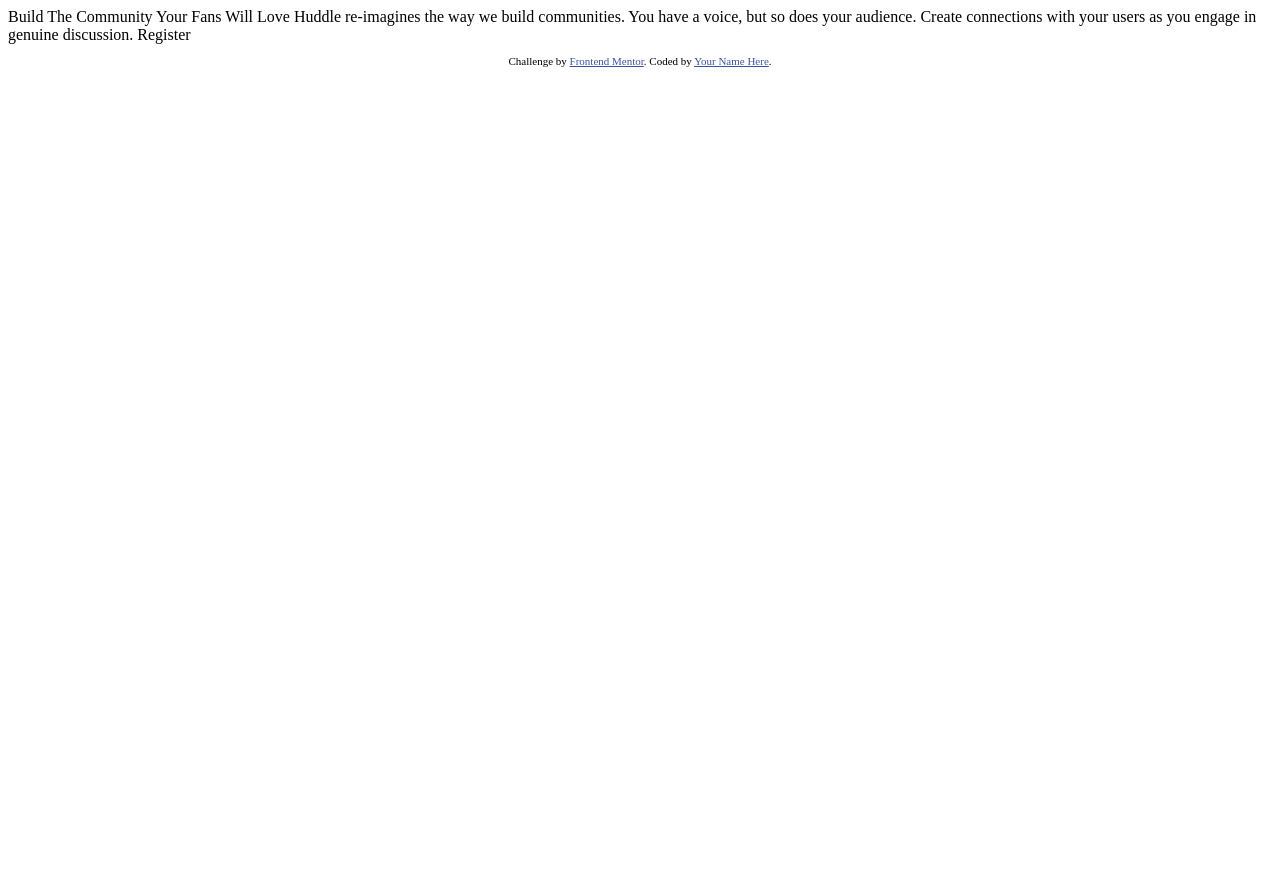
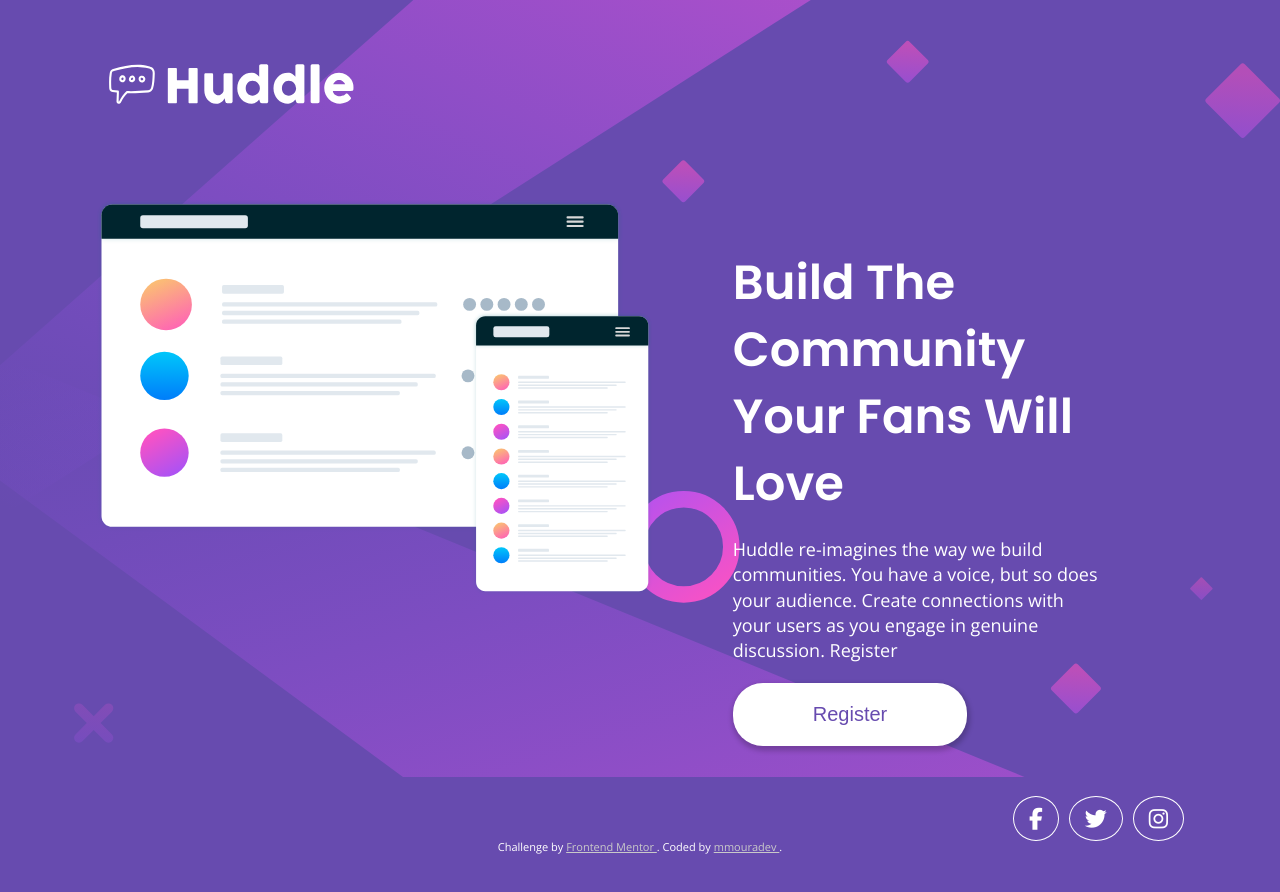
Before and after one commit to mmouradev/huddle-landing-page, a plain HTML site: page index.html in a window 1280 px wide. Before the commit the page ends 800 px from the top, so only its background shows below. Drawn offline with nearby package versions, Linux system fonts and the light colour scheme.

Commit message:
Finalized challenge

```diff
--- /dev/null
+++ b/css/reset.css
@@ -0,0 +1,129 @@
+/* http://meyerweb.com/eric/tools/css/reset/
+   v2.0 | 20110126
+   License: none (public domain)
+*/
+
+html,
+body,
+div,
+span,
+applet,
+object,
+iframe,
+h1,
+h2,
+h3,
+h4,
+h5,
+h6,
+p,
+blockquote,
+pre,
+a,
+abbr,
+acronym,
+address,
+big,
+cite,
+code,
+del,
+dfn,
+em,
+img,
+ins,
+kbd,
+q,
+s,
+samp,
+small,
+strike,
+strong,
+sub,
+sup,
+tt,
+var,
+b,
+u,
+i,
+center,
+dl,
+dt,
+dd,
+ol,
+ul,
+li,
+fieldset,
+form,
+label,
+legend,
+table,
+caption,
+tbody,
+tfoot,
+thead,
+tr,
+th,
+td,
+article,
+aside,
+canvas,
+details,
+embed,
+figure,
+figcaption,
+footer,
+header,
+hgroup,
+menu,
+nav,
+output,
+ruby,
+section,
+summary,
+time,
+mark,
+audio,
+video {
+  margin: 0;
+  padding: 0;
+  border: 0;
+  font-size: 100%;
+  font: inherit;
+  vertical-align: baseline;
+}
+/* HTML5 display-role reset for older browsers */
+article,
+aside,
+details,
+figcaption,
+figure,
+footer,
+header,
+hgroup,
+menu,
+nav,
+section {
+  display: block;
+}
+body {
+  line-height: 1;
+}
+ol,
+ul {
+  list-style: none;
+}
+blockquote,
+q {
+  quotes: none;
+}
+blockquote:before,
+blockquote:after,
+q:before,
+q:after {
+  content: "";
+  content: none;
+}
+table {
+  border-collapse: collapse;
+  border-spacing: 0;
+}
--- /dev/null
+++ b/css/styles.scss
@@ -0,0 +1,95 @@
+@import url("https://fonts.googleapis.com/css?family=Open+Sans|Poppins:400,600&display=swap");
+
+$poppins: "Poppins";
+$open: "Open Sans";
+
+$violet: hsl(257, 40%, 49%);
+
+html,
+body {
+  min-height: 100vh;
+}
+body {
+  background: $violet url(../images/bg-desktop.svg) no-repeat;
+  background-size: contain;
+  display: flex;
+  flex-direction: column;
+  font-family: $open;
+  color: #fff;
+}
+
+.container {
+  width: 85%;
+  margin: 0 auto;
+  padding: 4% 5%;
+}
+
+main {
+  padding-top: 80px;
+}
+
+.row {
+  display: flex;
+}
+
+.mockup {
+  flex: 0.6;
+  .mockup__image {
+    width: 100%;
+  }
+}
+
+.product {
+  flex: 0.4;
+  padding: 50px 80px;
+
+  .product__title {
+    font-family: $poppins;
+    font-weight: 600;
+    font-size: 48px;
+    line-height: 1.4;
+    color: #fff;
+  }
+  .product__text {
+    font-size: 18px;
+    line-height: 1.4;
+    margin-top: 20px;
+  }
+}
+.btn {
+  border: none;
+  border-radius: 30px;
+  padding: 20px 80px;
+  margin-top: 20px;
+}
+
+.btn-register {
+  background: #fff;
+  font-size: 20px;
+  color: $violet;
+  box-shadow: 1px 3px 5px 2px rgba($color: #000000, $alpha: 0.2);
+}
+
+.media {
+  display: flex;
+  justify-content: flex-end;
+  a {
+    font-size: 22px;
+    color: #fff;
+    border: 1px solid #fff;
+    border-radius: 50%;
+    padding: 10px 15px;
+
+    &:not(:first-child) {
+      margin-left: 10px;
+    }
+  }
+}
+
+.attribution {
+  font-size: 11px;
+  text-align: center;
+}
+.attribution a {
+  color: #c9c9c9;
+}
--- a/index.html
+++ b/index.html
@@ -1,33 +1,73 @@
 <!DOCTYPE html>
-<html lang="en">
+<html lang="pt-BR">
   <head>
-  <meta charset="UTF-8">
-  <meta name="viewport" content="width=device-width, initial-scale=1.0"> <!-- displays site properly based on user's device -->
+    <meta charset="UTF-8" />
+    <meta name="viewport" content="width=device-width, initial-scale=1.0" />
 
-  <link rel="icon" type="image/png" sizes="32x32" href="./images/favicon-32x32.png">
+    <link
+      rel="icon"
+      type="image/png"
+      sizes="32x32"
+      href="./images/favicon-32x32.png"
+    />
 
-  <title>Frontend Mentor | Huddle landing page with single introductory section</title>
+    <link rel="stylesheet" href="./css/reset.css" />
+    <link rel="stylesheet" href="./css/styles.css" />
+    <script
+      src="https://kit.fontawesome.com/16343e8094.js"
+      crossorigin="anonymous"
+    ></script>
 
-  <!-- Feel free to remove these styles or customise in your own stylesheet 👍 -->
-  <style>
-    .attribution { font-size: 11px; text-align: center; }
-    .attribution a { color: hsl(228, 45%, 44%); }
-  </style>
+    <title>
+      Frontend Mentor | Huddle landing page with single introductory section
+    </title>
   </head>
   <body>
-
+    <div class="container">
+      <header>
+        <img src="./images/logo.svg" alt="" />
+      </header>
+      <main>
+        <div class="row">
+          <div class="mockup">
+            <img
+              src="./images/illustration-mockups.svg"
+              alt=""
+              class="mockup__image"
+            />
+          </div>
+          <div class="product">
+            <h1 class="product__title">
               Build The Community Your Fans Will Love
-
-  Huddle re-imagines the way we build communities. You have a voice, but so does your audience.
-  Create connections with your users as you engage in genuine discussion.
-
-  Register
+            </h1>
+            <p class="product__text">
+              Huddle re-imagines the way we build communities. You have a voice,
+              but so does your audience. Create connections with your users as
+              you engage in genuine discussion. Register
+            </p>
+            <button class="btn btn-register">Register</button>
+          </div>
+        </div>
+        <div class="media">
+          <a href=""><i class="fab fa-facebook-f"></i></a>
+          <a href=""><i class="fab fa-twitter"></i></a>
+          <a href=""><i class="fab fa-instagram"></i></a>
+        </div>
+      </main>
 
       <footer>
         <p class="attribution">
-      Challenge by <a href="https://www.frontendmentor.io?ref=challenge" target="_blank">Frontend Mentor</a>.
-      Coded by <a href="#">Your Name Here</a>.
+          Challenge by
+          <a href="https://www.frontendmentor.io?ref=challenge" target="_blank">
+            Frontend Mentor
+          </a>
+          . Coded by
+          <a href="https://github.com/mmouradev">
+            mmouradev
+          </a>
+          .
         </p>
       </footer>
+    </div>
   </body>
 </html>
```
Also changed, not shown: css/styles.css (added), 1 other file. Lines whose indentation alone changed are shown as unchanged.
